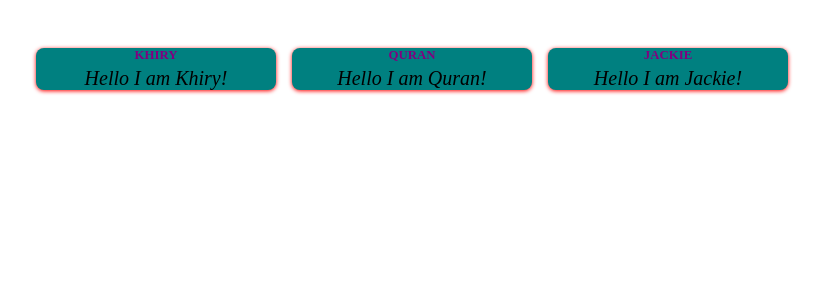
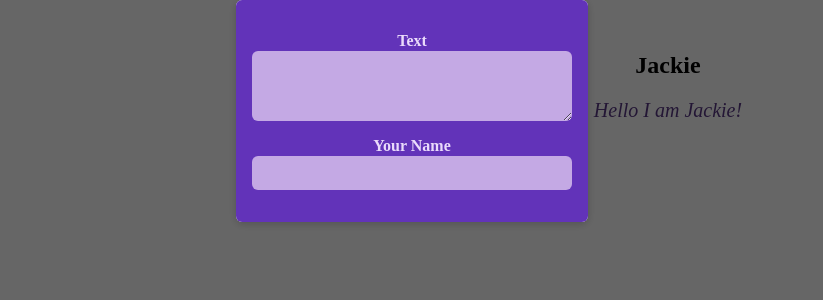
Before and after one commit to ISTAFAMARSHALL/react-review-project, a React (Create React App) app: page / in a window 1280 px wide. Shown: the top 300 px of the page, without its empty margins (228-1051 px from the left). Built offline with nearby package versions, Linux system fonts and the light colour scheme.

Commit message:
create modal component

```diff
--- /dev/null
+++ b/src/components/Modal.js
@@ -0,0 +1,16 @@
+import classes from './Modal.module.css'
+
+function Modal (props) {
+
+    return(
+        <>
+            <div className={classes.backdrop}>
+                <dialog open className={classes.modal}>
+                {props.children}
+                </dialog>
+            </div>
+        </>
+    )
+}
+
+export default Modal;
--- /dev/null
+++ b/src/components/Modal.module.css
@@ -0,0 +1,18 @@
+.backdrop {
+    position: fixed;
+    top: 0;
+    left: 0;
+    width: 100%;
+    height: 100vh;
+    background-color: rgba(0, 0, 0, 0.6);
+    z-index: 1;
+  }
+
+  .modal {
+    border: none;
+    border-radius: 6px;
+    box-shadow: 0 2px 8px rgba(0, 0, 0, 0.2);
+    padding: 0;
+    overflow: hidden;
+    z-index: 1;
+  }
--- /dev/null
+++ b/src/components/NewPost.js
@@ -0,0 +1,21 @@
+import classes from './NewPost.module.css'
+
+function NewPost (props) {
+
+
+    return (
+        <form className={classes.form} >
+            <p>
+                <label htmlFor='body'>Text</label>
+                <textarea id='body' required rows={3} onChange={props.onBodyChange} />
+            </p>
+
+            <p>
+                <label htmlFor='name'>Your Name</label>
+                <input type='text' id='name' required onChange={props.onNameChange} />
+            </p>
+        </form>
+    )
+}
+
+export default NewPost
--- /dev/null
+++ b/src/components/NewPost.module.css
@@ -0,0 +1,52 @@
+.form {
+  background-color: #6233b9;
+  padding: 1rem;
+  width: 20rem;
+}
+
+.form label {
+  display: block;
+  margin-bottom: 0.05rem;
+  color: #eadbfb;
+  font-weight: bold;
+}
+
+.form input,
+.form textarea {
+  display: block;
+  width: 95%;
+  font: inherit;
+  padding: 0.5rem;
+  border-radius: 6px;
+  border: none;
+  background-color: #c4a9e4;
+  color: #28262c;
+}
+
+.actions {
+  display: flex;
+  justify-content: flex-end;
+  gap: 0.5rem;
+}
+
+.actions button {
+  cursor: pointer;
+  font: inherit;
+  padding: 0.5rem 1.5rem;
+  border: none;
+  border-radius: 4px;
+  background-color: #34036c;
+  color: #e5d5f7;
+}
+
+.actions button:hover {
+  background-color: #23014a;
+}
+
+.actions button[type='button'] {
+  background-color: transparent;
+}
+
+.actions button[type='button']:hover {
+  color: #d1bee6;
+}
--- a/src/components/Posts.module.css
+++ b/src/components/Posts.module.css
@@ -1,17 +1,16 @@
-.posts {
-    color: red;
+.post {
   margin: 1rem 0;
-    padding: 1;
-    background-color: teal;
+  padding: 1rem;
+  background-color: #9c7eee;
   border-radius: 8px;
-    box-shadow: 0 1px 4px red;
+  box-shadow: 0 1px 4px rgba(0, 0, 0, 0.2);
   animation: animate-in 1s ease-out forwards;
 }
 
- .name {
+.author {
   font-size: 0.8rem;
   font-weight: bold;
-    color: purple;
+  color: #543280;
   margin: 0;
   text-transform: uppercase;
 }
@@ -19,7 +18,18 @@
 .text {
   white-space: pre-wrap;
   font-size: 1.25rem;
-    margin: 0.25rem 0 0;
-    color: black;
+  margin: 0.25rem 0 0 0;
+  color: #593884;
   font-style: italic;
 }
+
+@keyframes animate-in {
+  from {
+    opacity: 0;
+    transform: translateY(1rem);
+  }
+  to {
+    opacity: 1;
+    transform: translateY(0);
+  }
+}
--- a/src/components/PostsList.js
+++ b/src/components/PostsList.js
@@ -1,16 +1,41 @@
+import { useState } from 'react';
 import Posts from './Posts'
 import classes from './PostsList.module.css'
+import NewPost from './NewPost'
+import Modal from './Modal'
 
 function PostsList () {
 
+    const [ enteredBody, setEnteredBody ] = useState('');
+    const [ enteredName, setEnteredName ] = useState('');
+
+
+    function bodyChangeHandler (event) {
+        setEnteredBody(event.target.value)
+    }
+
+    function nameChangeHandler (event) {
+        setEnteredName(event.target.value)
+    }
+
     return (
-        <ul className={classes.posts}>
 
-            <Posts name="Khiry" body="Hello I am Khiry!"/>
-            <Posts name="Quran" body="Hello I am Quran!"/>
-            <Posts name="Jackie" body="Hello I am Jackie!"/>
+        <>
 
-        </ul>
+            <Modal>
+                <NewPost onBodyChange={bodyChangeHandler} onNameChange={nameChangeHandler}/>
+            </Modal>
+
+            <ul className={classes.posts}>
+
+                <Posts name={enteredName} body={enteredBody}/>
+                <Posts name="Quran" body="Hello I am Quran!"/>
+                <Posts name="Jackie" body="Hello I am Jackie!"/>
+
+            </ul>
+
+        </>
+
     );
 }
 
--- a/src/components/PostsList.module.css
+++ b/src/components/PostsList.module.css
@@ -1,5 +1,4 @@
 .posts {
-
   list-style: none;
   max-width: 50rem;
   margin: 1rem auto;
@@ -8,5 +7,4 @@
   gap: 1rem;
   grid-template-columns: repeat(3, 30%);
   justify-content: center;
-
 }
```
Also changed, not shown: src/App.js (+6 -1 lines). Lines whose indentation alone changed are shown as unchanged.
